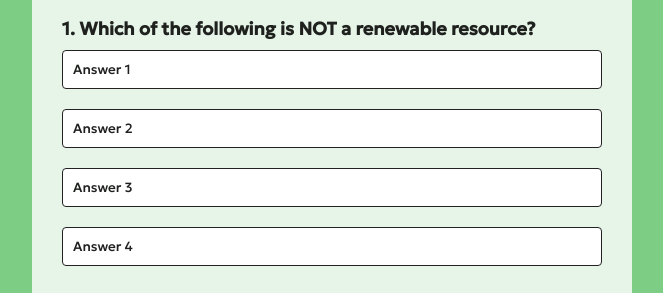
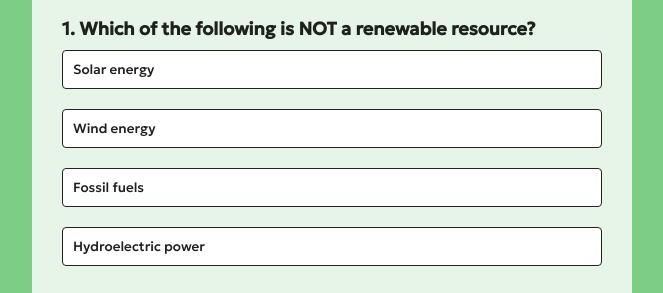
Before and after one commit to ioptyu2/the_ctrl_freaks, a plain HTML site: page client/quiz.html in a window 1280 px wide. Shown: the part 195-488 px from the top of the page, without its empty margins (308-971 px from the left). Drawn offline with Linux system fonts and the light colour scheme.

Commit message:
Define show question function to show answers

```diff
--- a/client/assets/script.js
+++ b/client/assets/script.js
@@ -57,6 +57,12 @@ const showQuestion = () => {
     let questionNo = currentQuestionIndex + 1;
     questionElement.textContent = `${questionNo}. ${currentQuestion.question}`;
 
+    currentQuestion.options.forEach(answer => {
+        const button = document.createElement("button");
+        button.innerHTML = answer.option;
+        button.classList.add("btn");
+        answerElement.appendChild(button);
+    })
 }
 
 const fetchQuestion = async () => {
--- a/client/quiz.html
+++ b/client/quiz.html
@@ -19,10 +19,6 @@
         <div class="quiz">
             <h2 id="question">Question goes here!</h2>
             <div id="answer-buttons">
-                <button class="btn">Answer 1</button>
-                <button class="btn">Answer 2</button>
-                <button class="btn">Answer 3</button>
-                <button class="btn">Answer 4</button>
             </div>
             <button id="next-btn">Next</button>
         </div>
```
